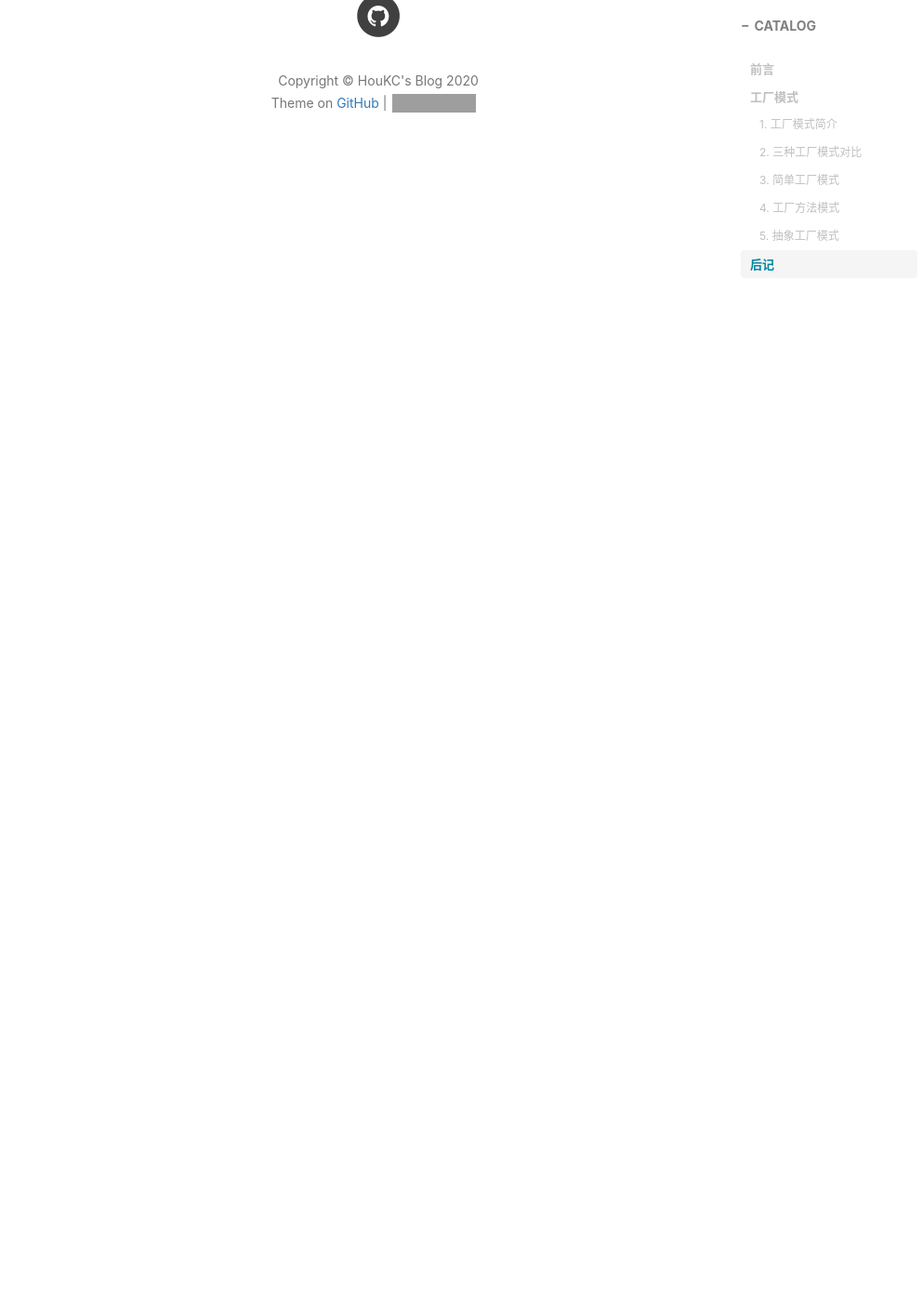
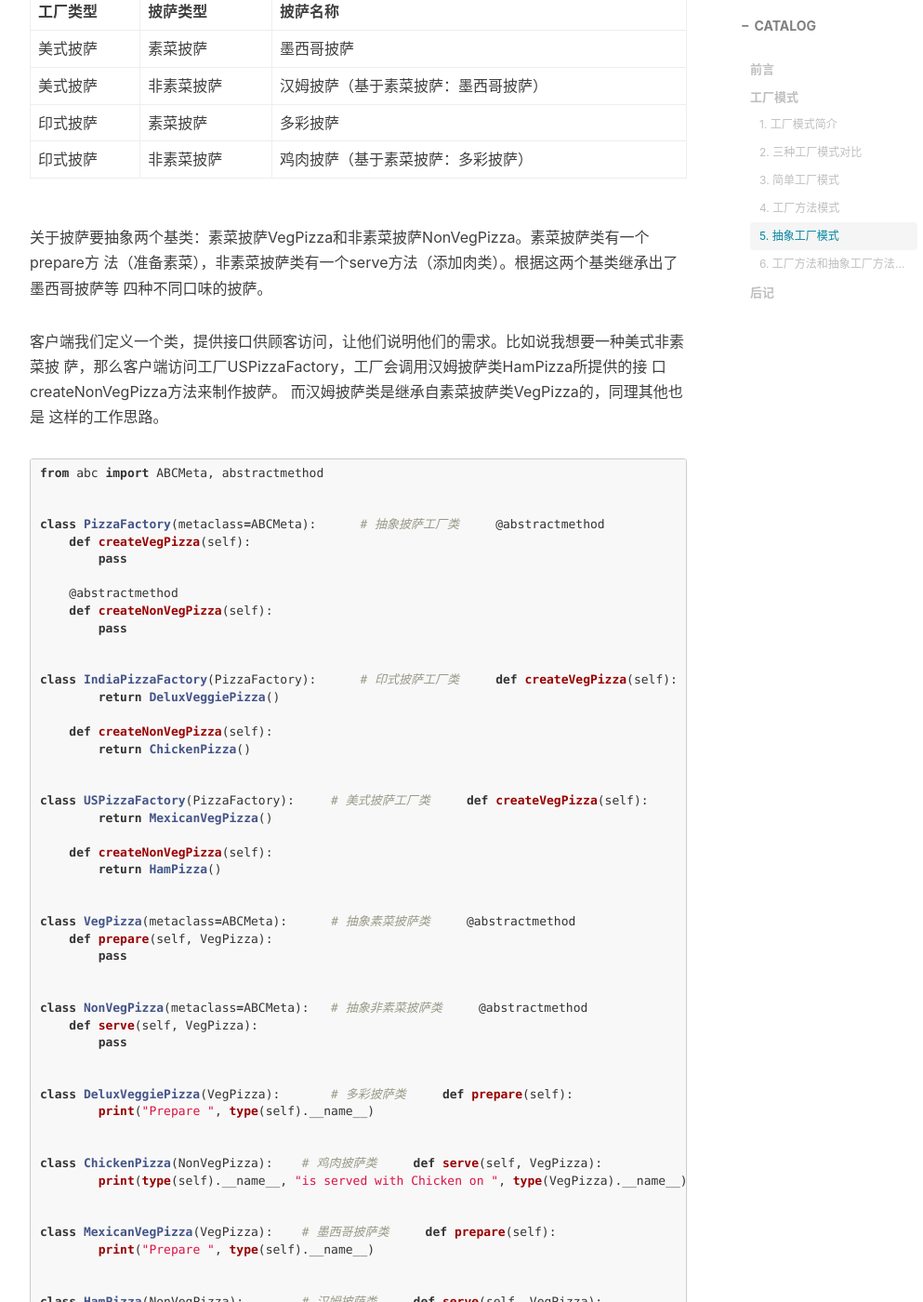
Before and after one commit to HouKC/houkc.github.io, a Jekyll site: the page built from _posts/2020-01-03-factoryPattern.md, in a window 1280 px wide and 1400 px high, scrolled down 5201 px. Shown: the whole window at 93% size, without its empty margins (233-1226 px from the left). Built offline with Jekyll 4.4.1, drawn with Linux system fonts in a browser that asks for light colours; nearby versions of some CDN libraries; comment, search, counter and statistics services are not loaded; before the commit the page ends 5416 px from its top, so only the background shows below that; some of the changed text lies outside the part shown; grey boxes are pictures that could not be loaded.

Commit message:
update factoryPattern.md

````diff
--- a/_posts/2020-01-03-factoryPattern.md
+++ b/_posts/2020-01-03-factoryPattern.md
@@ -181,6 +181,133 @@ if __name__ == '__main__':
 易，所以降低了维护成本**。
 
 #### 5. 抽象工厂模式
+抽象工厂模式的主要是提供一个接口来创建一系列相关对象，而无需指定具体的类。
+
+工厂方法将创建实例的任务交给子类，抽象工厂方法则是创建一系列相关子类，这些子类调用不同接口实
+现不同的功能。
+
+抽象工厂模式不仅确保客户端与对象的创建相互隔离，同时还确保客户端能够使用创建的对象。但客户端
+只能通过工厂接口访问对象，抽象工厂模式能帮助客户端一次使用来自一个产品/系列的多个对象。
+
+举个例子：披萨店生产多种披萨饼，有**美式披萨**和**印式披萨饼**，那么我们可以抽象一个**披萨工厂**
+类PizzaFactory，并且提供两个方法来生产**素菜披萨**和**非素菜披萨**（createVegPizza和createNonVegPizza），
+然后创造两个具体工厂IndianPizzaFactory和USPizzaFactory，继承了抽象工厂的方法。
+
+工厂类型|披萨类型|披萨名称
+---|---|---
+美式披萨|素菜披萨|墨西哥披萨
+美式披萨|非素菜披萨|汉姆披萨（基于素菜披萨：墨西哥披萨）
+印式披萨|素菜披萨|多彩披萨
+印式披萨|非素菜披萨|鸡肉披萨（基于素菜披萨：多彩披萨）
+
+关于披萨要抽象两个基类：素菜披萨VegPizza和非素菜披萨NonVegPizza。素菜披萨类有一个prepare方
+法（准备素菜），非素菜披萨类有一个serve方法（添加肉类）。根据这两个基类继承出了墨西哥披萨等
+四种不同口味的披萨。
+
+客户端我们定义一个类，提供接口供顾客访问，让他们说明他们的需求。比如说我想要一种美式非素菜披
+萨，那么客户端访问工厂USPizzaFactory，工厂会调用汉姆披萨类HamPizza所提供的接
+口createNonVegPizza方法来制作披萨。 而汉姆披萨类是继承自素菜披萨类VegPizza的，同理其他也是
+这样的工作思路。
+```python
+from abc import ABCMeta, abstractmethod
 
 
+class PizzaFactory(metaclass=ABCMeta):      # 抽象披萨工厂类
+    @abstractmethod
+    def createVegPizza(self):
+        pass
+
+    @abstractmethod
+    def createNonVegPizza(self):
+        pass
+
+
+class IndiaPizzaFactory(PizzaFactory):      # 印式披萨工厂类
+    def createVegPizza(self):
+        return DeluxVeggiePizza()
+
+    def createNonVegPizza(self):
+        return ChickenPizza()
+
+
+class USPizzaFactory(PizzaFactory):     # 美式披萨工厂类
+    def createVegPizza(self):
+        return MexicanVegPizza()
+
+    def createNonVegPizza(self):
+        return HamPizza()
+
+
+class VegPizza(metaclass=ABCMeta):      # 抽象素菜披萨类
+    @abstractmethod
+    def prepare(self, VegPizza):
+        pass
+
+
+class NonVegPizza(metaclass=ABCMeta):   # 抽象非素菜披萨类
+    @abstractmethod
+    def serve(self, VegPizza):
+        pass
+
+
+class DeluxVeggiePizza(VegPizza):       # 多彩披萨类
+    def prepare(self):
+        print("Prepare ", type(self).__name__)
+
+
+class ChickenPizza(NonVegPizza):    # 鸡肉披萨类
+    def serve(self, VegPizza):
+        print(type(self).__name__, "is served with Chicken on ", type(VegPizza).__name__)
+
+
+class MexicanVegPizza(VegPizza):    # 墨西哥披萨类
+    def prepare(self):
+        print("Prepare ", type(self).__name__)
+
+
+class HamPizza(NonVegPizza):        # 汉姆披萨类
+    def serve(self, VegPizza):
+        print(type(self).__name__, "is served with Ham on ", type(VegPizza).__name__)
+
+
+class PizzaStore:           # 披萨店，即客户端
+    def __init__(self):
+        pass
+
+    def makePizzas(self):   # 制作披萨，根据需求实例化工厂，选择调用工厂的接口制作素菜或者非素菜披萨
+        for factory in [IndiaPizzaFactory(), USPizzaFactory()]:
+            self.factory = factory
+            self.NonVegPizza = self.factory.createNonVegPizza()
+            self.VegPizza = self.factory.createVegPizza()
+            self.VegPizza.prepare()
+            self.NonVegPizza.serve(self.VegPizza)
+
+
+pizza = PizzaStore()    # 实例化客户端
+pizza.makePizzas()
+```
+如上可以看到工厂类，它们带有创建披萨对象的方法，这些方法返回披萨对象。
+
+而披萨对象是两种素菜类和两种非素菜类实例化而来的。
+
+现在客户四种披萨各要一份，那么客户端就依次调用两个工厂，让每个工厂都制作一个素菜类披萨和非
+素菜类披萨，这样就可以四种披萨都做好了。
+
+#### 6. 工厂方法和抽象工厂方法的对比
+工厂方法|抽象工厂方法
+---|---
+向客户开放了一个创建对象的方法|包含一个或多个工厂方法来创建一个系列的相关对象
+使用继承和子类来决定要创建哪个对象|使用组合将创建对象的任务委托给其他类
+用于创建一个产品|用于创建相关产品的系列
+
 ## 后记
+小结一下：
+- **简单工厂模式**：可以在运行时根据客户端传入的参数类型来创建相应的实例（**森林猫狗叫**，用客户端
+类方法传入类名作为参数）。
+- **工厂方法模式**：简单工厂的一个变体，定义了一个抽象接口，子类继承这个接口完成产品对象的创建
+成（**不同平台不同信息区**，抽象类派生出子类，在子类中实现产品对象的创建，客户端只要选择实例化
+哪个子类即可，因为接口调用是设置好在类的初始化中了）。
+- **抽象工厂方法**：提供了一个接口，无需指定具体的类就能创建一系列的相关对象（**印式美式披萨**，
+实例化工厂美式披萨工厂，调用生产方法创建某个类型的披萨，也可以整个系列的美式披萨都产生）。
+
+下一章是门面模式。
````
